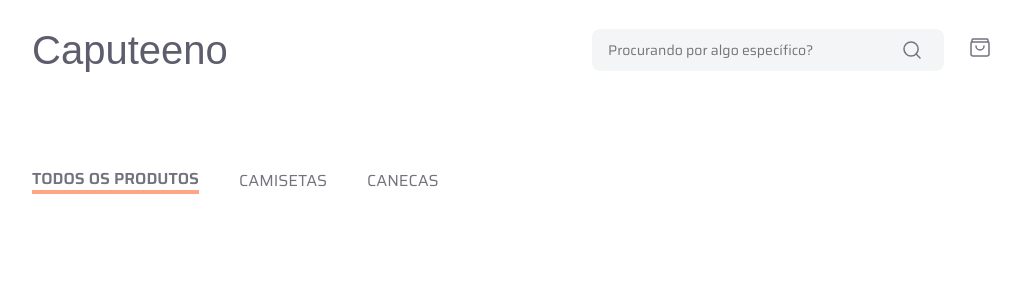
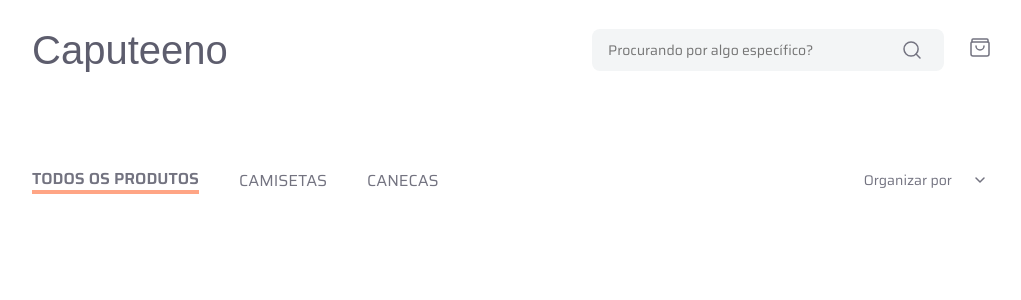
Before and after one commit to lbombassei/caputeeno, a Next.js app: page / in a window 1280 px wide. Shown: the top 300 px of the page, without its empty margins (128-1149 px from the left). Built offline with nearby package versions, Linux system fonts and the light colour scheme; a web font is replaced by a local one.

Commit message:
Feat: Creating filters layout

```diff
--- a/src/app/page.module.css
+++ b/src/app/page.module.css
@@ -3,4 +3,5 @@
   flex-direction: column;
   justify-content: space-between;
   padding: 34px 160px;
+  min-height: 100vh;
 }
--- /dev/null
+++ b/src/components/arrow-down.tsx
@@ -0,0 +1,8 @@
+export function ArrowDownIcon() {
+  return (
+    <svg xmlns="http://www.w3.org/2000/svg" width="24" height="24" fill="none" viewBox="0 0 24 24">
+      <path stroke="#737380" stroke-linecap="round" stroke-linejoin="round" stroke-width="1.5" d="m8 10 4 4 4-4"/>
+    </svg>
+
+  )
+}
--- a/src/components/filter-bar.tsx
+++ b/src/components/filter-bar.tsx
@@ -1,6 +1,7 @@
 'use client'
 import styled from "styled-components";
 import { FilterByType } from "./filter-by-type";
+import { FilterByPriority } from "./filter-by-priority";
 
 interface FilterProps {
 
@@ -10,11 +11,13 @@ const FilterContainer = styled.div`
     width: 100%;
     align-items: start;
     padding-top: 34px;
+    justify-content: space-between;
 `
 export function FilterBar(props: FilterProps) {
     return (
         <FilterContainer>
             <FilterByType />
+            <FilterByPriority />
         </FilterContainer>
     )
 }
--- /dev/null
+++ b/src/components/filter-by-priority.tsx
@@ -0,0 +1,88 @@
+import styled from "styled-components"
+import { ArrowDownIcon } from "./arrow-down"
+import { useState } from "react"
+import { useFilter } from "@/hooks/useFilter"
+import { PriorityEnum } from "@/enum/priority-enum"
+
+interface FilterByPriorityProps {
+
+}
+
+const FilterContainer = styled.div`
+    display: flex;
+    align-items: center;
+    position: relative;
+
+    button{
+        border: none;
+        background: transparent;
+        font-family: inherit;
+        cursor: pointer;
+        font-weight: 400;
+        font-size: 14px;
+        line-height: 22px;
+        color: var(--text-dark);
+        display: flex;
+        align-items: center;
+        justify-content: center;
+        svg{
+            margin-left: 16px;
+        }
+    }
+`
+
+const PriorityFilter = styled.ul`
+    position: absolute;
+    width: 250px;
+    border-radius: 4px;
+    background-color: #FFFFFF;
+    box-shadow: 0px 4px 12px 0px rgba(0, 0, 0, 0.10);
+    padding: 12px 16px;
+    list-style: none;
+    top: 100%;
+
+    li{
+        color: var(--text-dark);
+        font-size: 14px;
+        font-weight: 400;
+        font-family: inherit;
+        cursor: pointer;
+    }
+
+    li + li{
+        margin-top: 4px;
+    }
+`
+
+export function FilterByPriority(props: FilterByPriorityProps) {
+
+    const [isOpen, setIsOpen] = useState(false);
+
+    const { setPriority } = useFilter()
+
+    const handleOpen = () => {
+        setIsOpen(prev => !prev);
+    }
+
+    const handleUpdatePriority = (value: PriorityEnum) => {
+        setPriority(value);
+        setIsOpen(false);
+    }
+
+    return (
+        <FilterContainer>
+            <button onClick={handleOpen}>Organizar por
+            <ArrowDownIcon />
+            </button>
+
+            {isOpen &&
+                <PriorityFilter>
+                    <li onClick={() => handleUpdatePriority(PriorityEnum.NEWS)}>Novidades</li>
+                    <li onClick={() => handleUpdatePriority(PriorityEnum.BIGGEST_PRICE)}>Preço: Maior - Menor</li>
+                    <li onClick={() => handleUpdatePriority(PriorityEnum.MINOR_PRICE)}>Preço: Menor - Maior</li>
+                    <li onClick={() => handleUpdatePriority(PriorityEnum.POPULARITY)}>Mais vendidos</li>
+                </PriorityFilter>}
+
+        </FilterContainer>
+    )
+}
--- a/src/components/filter-by-type.tsx
+++ b/src/components/filter-by-type.tsx
@@ -1,3 +1,5 @@
+import { FilterType } from "@/enum/filter-enum";
+import { useFilter } from "@/hooks/useFilter";
 import styled from "styled-components"
 
 interface FilterBytypeProps {
@@ -29,11 +31,23 @@ const FilterItem = styled.li<FilterItemProps>`
 `
 
 export function FilterByType() {
+    const { type, setType } = useFilter();
+
+    const handleChangeType = (value: FilterType) => {
+        setType(value);
+    }
+
     return (
         <FilterList>
-            <FilterItem selected>Todos os Produtos</FilterItem>
-            <FilterItem selected={false}>Camisetas</FilterItem>
-            <FilterItem selected={false}>Canecas</FilterItem>
+            <FilterItem
+                selected={type === FilterType.ALL}
+                onClick={() => handleChangeType(FilterType.ALL)}>Todos os Produtos</FilterItem>
+            <FilterItem
+                selected={type === FilterType.SHIRT}
+                onClick={() => handleChangeType(FilterType.SHIRT)}>Camisetas</FilterItem>
+            <FilterItem
+                selected={type === FilterType.MUG}
+                onClick={() => handleChangeType(FilterType.MUG)}>Canecas</FilterItem>
         </FilterList>
     )
 }
--- a/src/contexts/filter-context.tsx
+++ b/src/contexts/filter-context.tsx
@@ -1,11 +1,14 @@
 'use client'
 import { FilterType } from "@/enum/filter-enum";
+import { PriorityEnum } from "@/enum/priority-enum";
 import { ReactNode, createContext, useState } from "react";
 
-const FilterContext = createContext({
+export const FilterContext = createContext({
     search: '',
     page: 0,
     type: FilterType.ALL,
+    priority: PriorityEnum.NEWS,
+    setPriority: (value: PriorityEnum) => {},
     setSearch: (value: string) => {},
     setPage: (value: number) => {},
     setType: (value: FilterType) => {}
@@ -19,8 +22,9 @@ export function FilterContextProvider({children}: ProviderProps) {
     const [search, setSearch] = useState('');
     const [page, setPage] = useState(0);
     const [type, setType] = useState(FilterType.ALL);
+    const [priority, setPriority] = useState(PriorityEnum.NEWS);
     return (
-        <FilterContext.Provider value={{ search, page, type, setSearch, setPage, setType }}>
+        <FilterContext.Provider value={{ search, page, type,priority, setSearch, setPage, setType, setPriority }}>
             {children}
         </FilterContext.Provider>
     )
--- /dev/null
+++ b/src/enum/priority-enum.ts
@@ -0,0 +1,6 @@
+export enum PriorityEnum {
+  "POPULARITY",
+  "NEWS",
+  "MINOR_PRICE",
+  "BIGGEST_PRICE",
+}
--- /dev/null
+++ b/src/hooks/useFilter.tsx
@@ -0,0 +1,6 @@
+import { FilterContext } from "@/contexts/filter-context";
+import { useContext } from "react";
+
+export function useFilter() {
+    return useContext(FilterContext)
+}
```
Also changed, not shown: src/components/products-list.tsx (added, +9 -0 lines).
